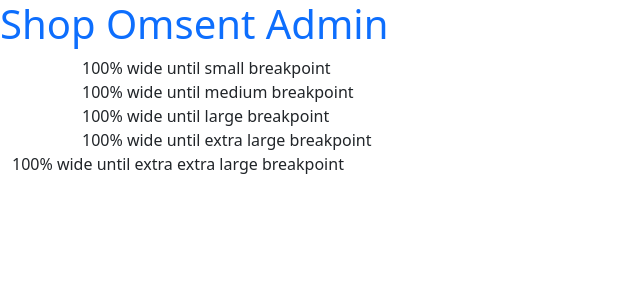
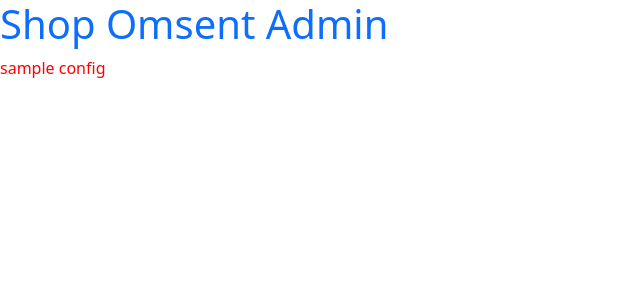
Before and after one commit to imagegrafia/sample-app, an Angular app: page / in a window 1280 px wide. Shown: the top 300 px of the page, without its empty margins (0-640 px from the left). Built offline with nearby package versions, Linux system fonts and the light colour scheme.

Commit message:
Shop Name CHanged

```diff
--- a/src/app/app.component.html
+++ b/src/app/app.component.html
@@ -1,6 +1,4 @@
 <h1 class="text-primary">Shop Omsent Admin</h1>
-<div class="container-sm">100% wide until small breakpoint</div>
-<div class="container-md">100% wide until medium breakpoint</div>
-<div class="container-lg">100% wide until large breakpoint</div>
-<div class="container-xl">100% wide until extra large breakpoint</div>
-<div class="container-xxl">100% wide until extra extra large breakpoint</div>
+<div class="well">
+    sample config
+</div>
--- a/src/app/app.component.scss
+++ b/src/app/app.component.scss
@@ -0,0 +1,5 @@
+.well{
+    height:400px;
+    color:red;
+
+}
```
